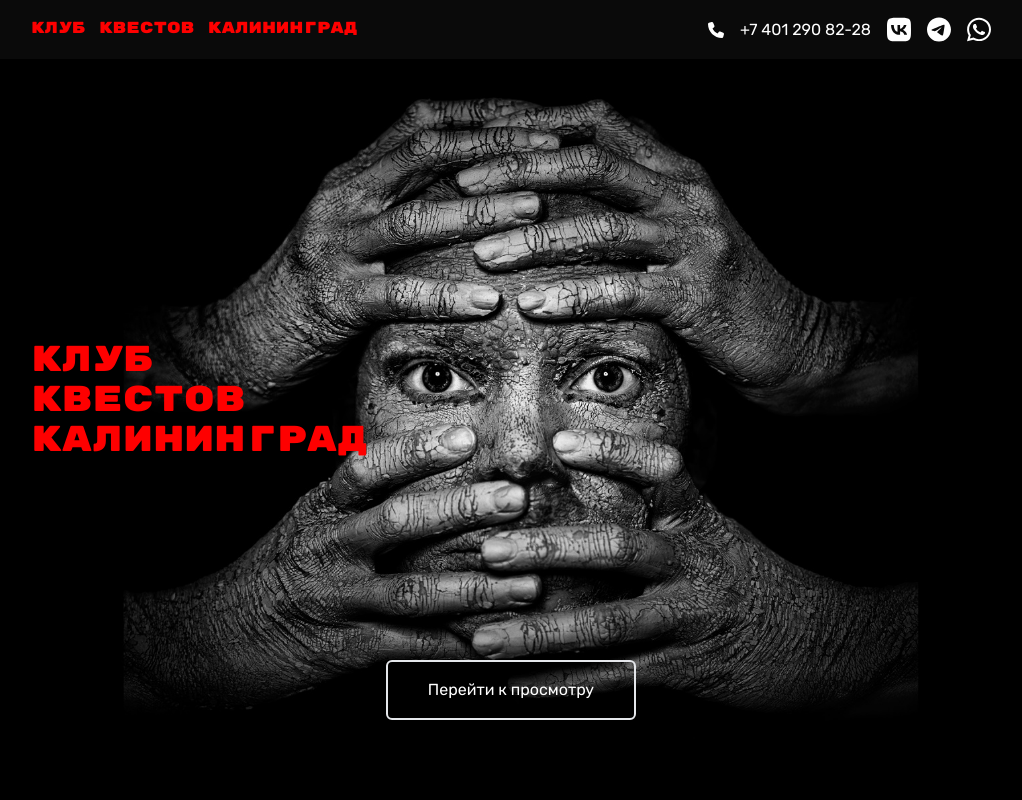
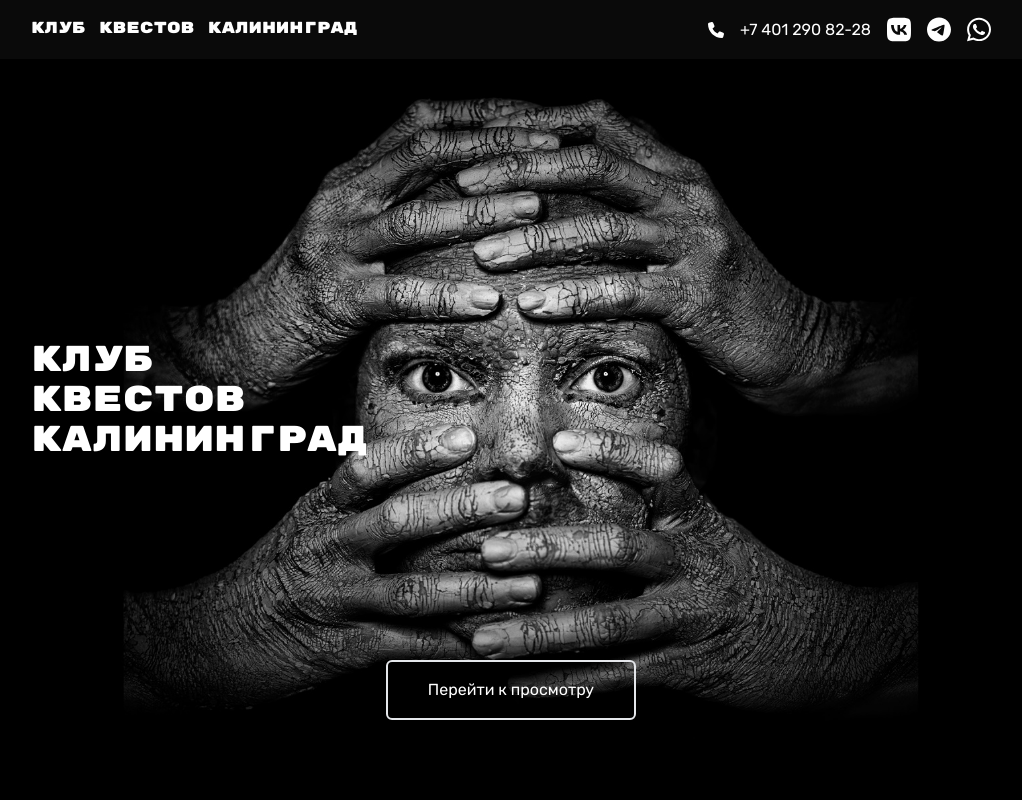
Before and after one commit to helgasurojakova/horror-quest, a Next.js app: page / in a window 1280 px wide. Shown: the top 800 px of the page, without its empty margins (129-1151 px from the left). Built offline with nearby package versions, Linux system fonts and the light colour scheme.

Commit message:
revert(styles): remove main-red from hero, header

```diff
--- a/src/app/page.tsx
+++ b/src/app/page.tsx
@@ -27,7 +27,7 @@ export default function Home() {
         "
       >
         <h1
-          className={`${rubikMono.className} w-full text-3xl 2xl:text-6xl md:text-4xl sm:text-4xl text-main-red`}
+          className={`${rubikMono.className} w-full text-3xl 2xl:text-6xl md:text-4xl sm:text-4xl`}
         >
           КЛУБ
           <br />
--- a/src/components/Header/index.tsx
+++ b/src/components/Header/index.tsx
@@ -19,7 +19,7 @@ export default function Header() {
   return (
     <header className="bg-neutral-950 absolute w-full z-10 p-4 2xl:px-60 lg:px-40 md:px-20 sm:px-4">
       <div className="flex justify-between">
-        <Link className={`${rubikMono.className} text-main-red`} href="/">
+        <Link className={`${rubikMono.className}`} href="/">
           КЛУБ КВЕСТОВ КАЛИНИНГРАД
         </Link>
         <button
```
